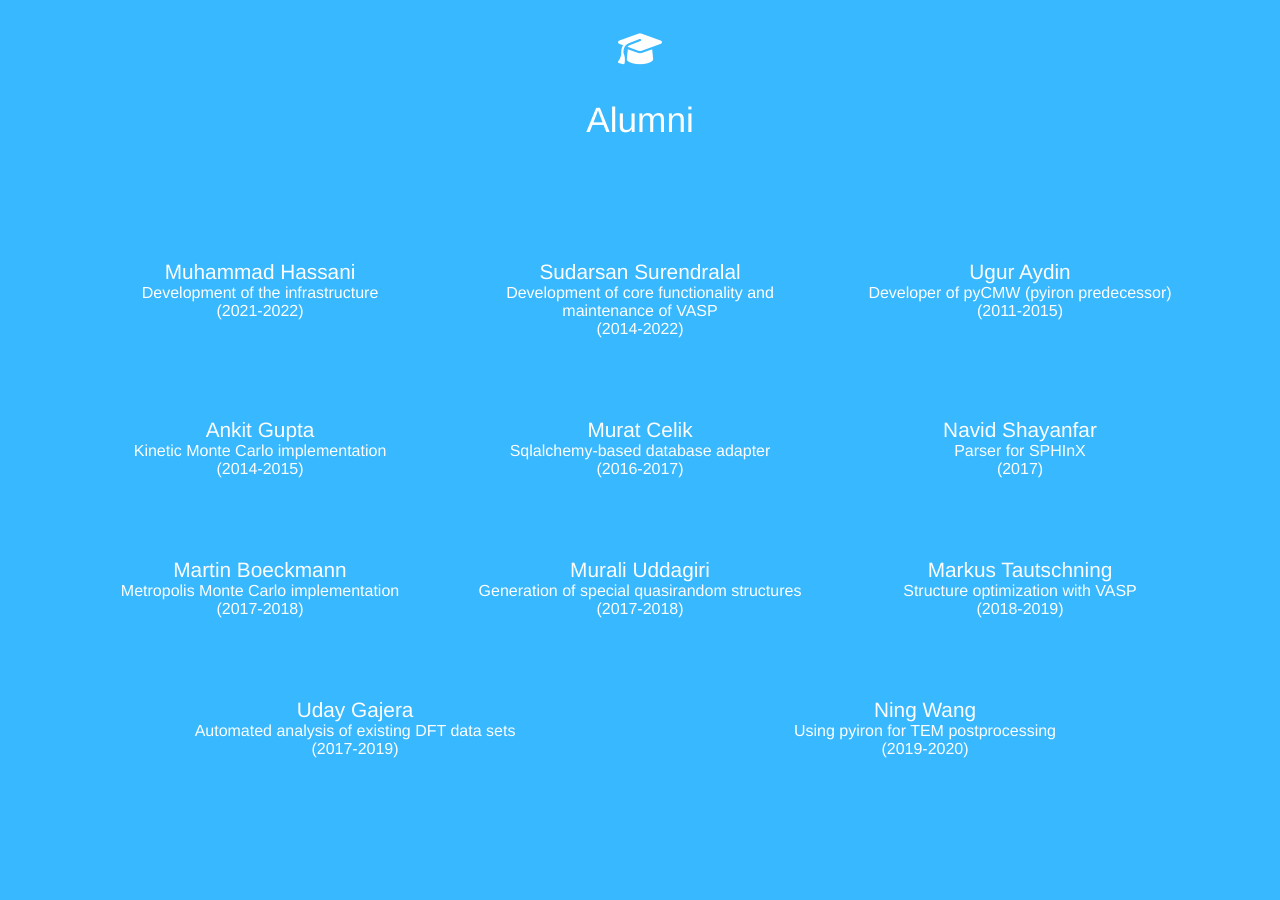
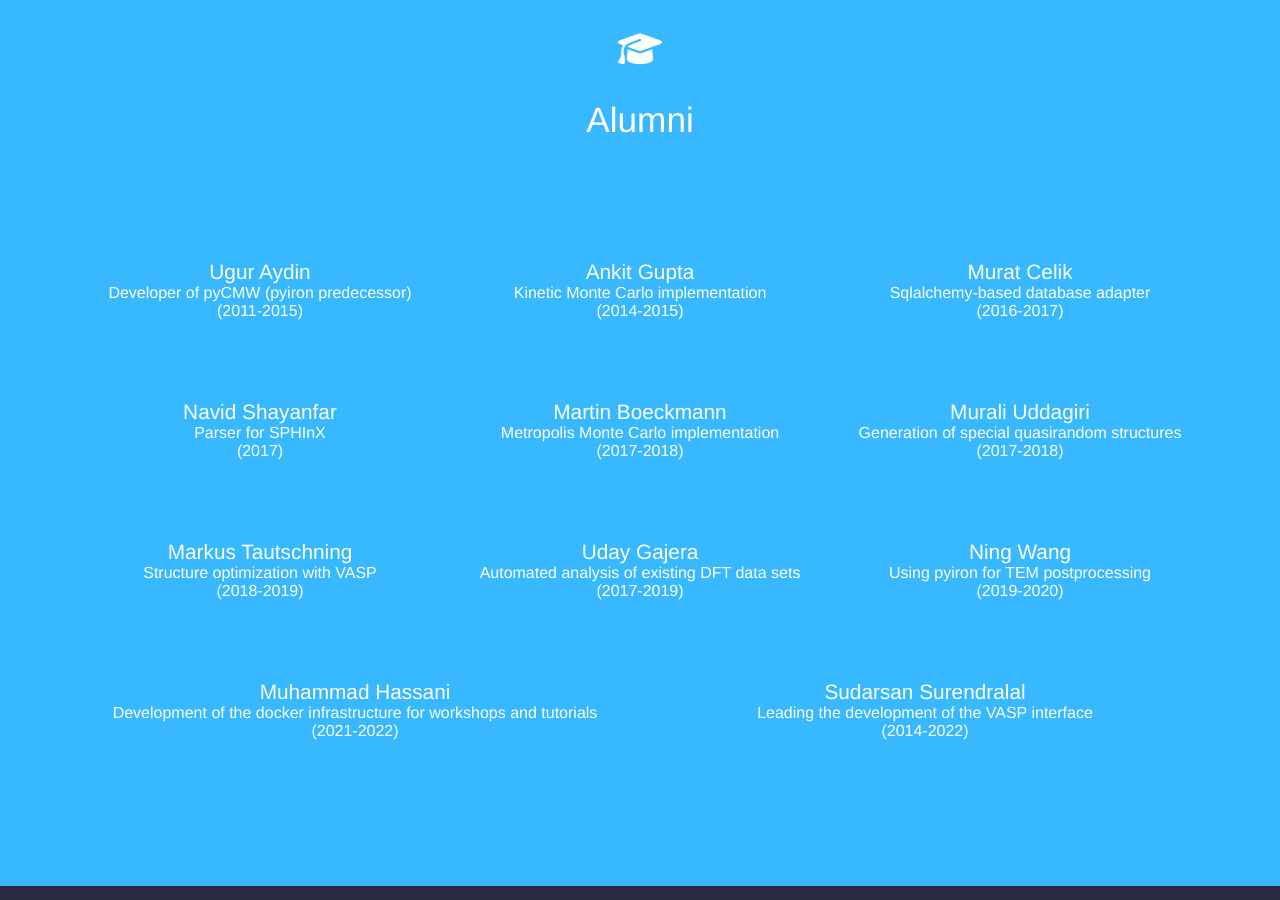
Before and after one commit to pyiron/pyiron.github.io, a Jekyll site: the page built from team/index.html, in a window 1280 px wide and 900 px high, scrolled down 2141 px. Built offline with Jekyll 4.4.1, drawn with Linux system fonts in a browser that asks for light colours; nearby versions of some CDN libraries.

Commit message:
Update alumni.yml

```diff
--- a/_data/alumni.yml
+++ b/_data/alumni.yml
@@ -1,16 +1,4 @@
 # Previous pyiron developers who are not on Github
--
-  name: Muhammad Hassani
-  contribution: Development of the infrastructure
-  links:
-      github: muh-hassani
-  dates: 2021-2022
--
-  name: Sudarsan Surendralal
-  contribution: Development of core functionality and maintenance of VASP
-  links:
-      github: sudarsan-surendralal
-  dates: 2014-2022
 -
   name: Ugur Aydin
   contribution: Developer of pyCMW (pyiron predecessor)
@@ -47,3 +35,11 @@
   name: Ning Wang
   contribution: Using pyiron for TEM postprocessing
   dates: 2019-2020
+-
+  name: Muhammad Hassani
+  contribution: Development of the docker infrastructure for workshops and tutorials
+  dates: 2021-2022
+-
+  name: Sudarsan Surendralal
+  contribution: Leading the development of the VASP interface
+  dates: 2014-2022
```
